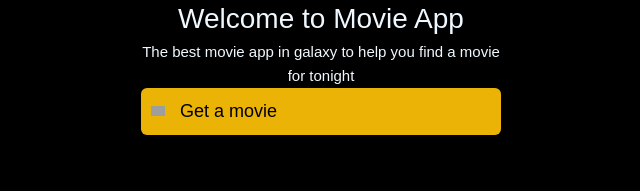
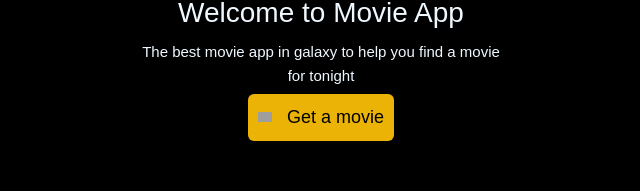
Before and after one commit to sofiagalkina/movie-app, a Next.js app: page / in a window 1280 px wide. Shown: the part 359-550 px from the top of the page, without its empty margins (319-959 px from the left). Built offline with nearby package versions, Linux system fonts and the light colour scheme; grey boxes are pictures that could not be loaded.

Commit message:
don't bother with hovering. fixed width and positioning

```diff
--- a/components/Button.jsx
+++ b/components/Button.jsx
@@ -59,7 +59,7 @@ const handleClick = async () => {
 
   return (
     <div
-      className={`${style.update} ${cn} ${className}`}
+      className={`${style.update} ${className}`}
       onClick={!loading ? handleClick : null}
       style={{
         backgroundColor: loading ? "#c8c8c8" : "#ebb305",
--- a/src/app/page.js
+++ b/src/app/page.js
@@ -18,7 +18,7 @@ export default function Home() {
           The best movie app in galaxy to help you find a movie for tonight
       </div>
 
-      <Button  cn={styles.update}  />
+      <Button  className={styles.update} />
 
    </div>
 
--- a/styles/Index.module.css
+++ b/styles/Index.module.css
@@ -28,6 +28,8 @@
     line-height: 24px;
     text-align: center;
     color: aliceblue;
+    margin-top: 6px;
+    margin-bottom: 6px;
 }
 
 .update{
@@ -40,12 +42,11 @@
     color: #000;
     font-size: 18px;
     font-weight: 500;
-
-
+    margin: 0 auto;
+    justify-content: center;
 }
 
 .update:hover{
     cursor: pointer;
-    background: #d8bc1b;
-
+    background-color: #5b5953;
 }
```
